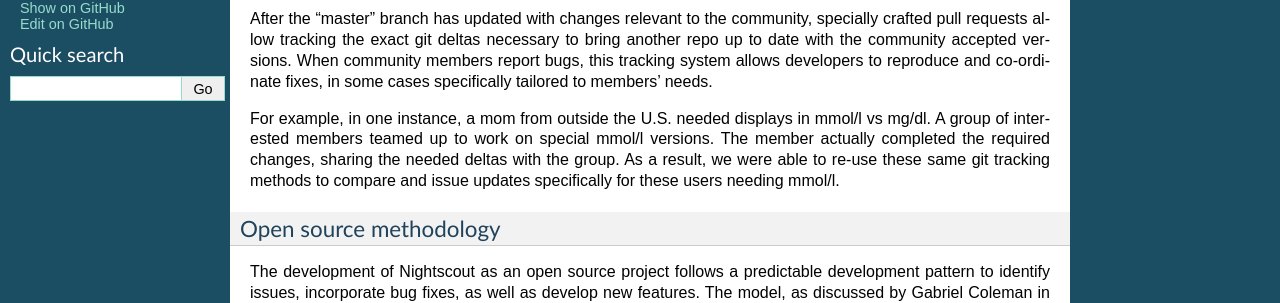
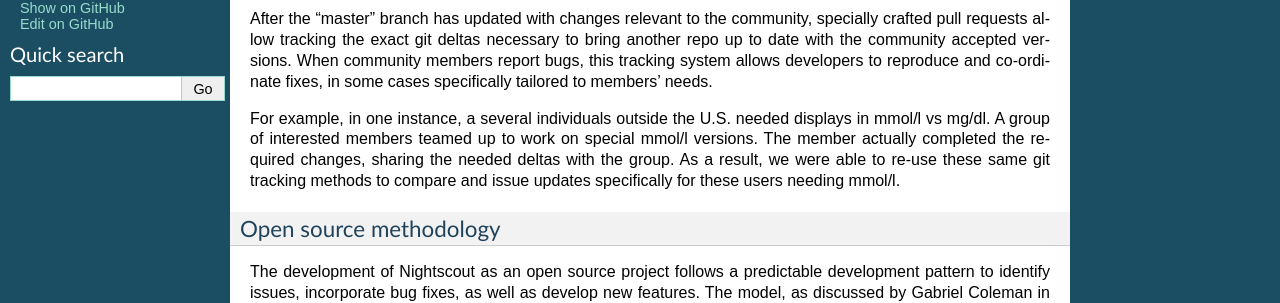
Before and after one commit to nightscout/fda-presubmission, a Sphinx documentation site: the page built from source/04-development-overview.rst, in a window 1280 px wide. Shown: the part 496-799 px from the top of the page. Built offline with Sphinx 7.4.7, drawn with Linux system fonts in a browser that asks for light colours; formulas are drawn with MathJax 3; pages that are not in the unit, such as notebooks, are missing from menus.

Commit message:
more tweaks, take out "moms"
Does not play well to use the mom card.

```diff
--- a/source/01-description.rst
+++ b/source/01-description.rst
@@ -19,7 +19,7 @@
 The Nightscout project is actually a suite of several independent
 projects:
 
-* `android-uploder`_ - Android app to poll dexcom, upload to cloud
+* `android-uploader`_ - Android app to poll dexcom, upload to cloud
 * `cgm-remote-monitor`_ - A node.js web application that displays values
   stored by the Dexcom.
 * `cgm-pebble`_ - A pebble watchface that reads and displays values from
--- a/source/04-development-overview.rst
+++ b/source/04-development-overview.rst
@@ -36,8 +36,8 @@
 tracking system allows developers to reproduce and co-ordinate fixes,
 in some cases specifically tailored to members' needs.
 
-For example, in one instance, a mom from outside the U.S. needed
-displays in mmol/l vs mg/dl.  A group of interested members
+For example, in one instance, a several individuals outside the U.S.
+needed displays in mmol/l vs mg/dl.  A group of interested members
 teamed up to work on special mmol/l versions.  The member actually
 completed the required changes, sharing the needed deltas with the
 group.  As a result, we were able to re-use these same git tracking
```
